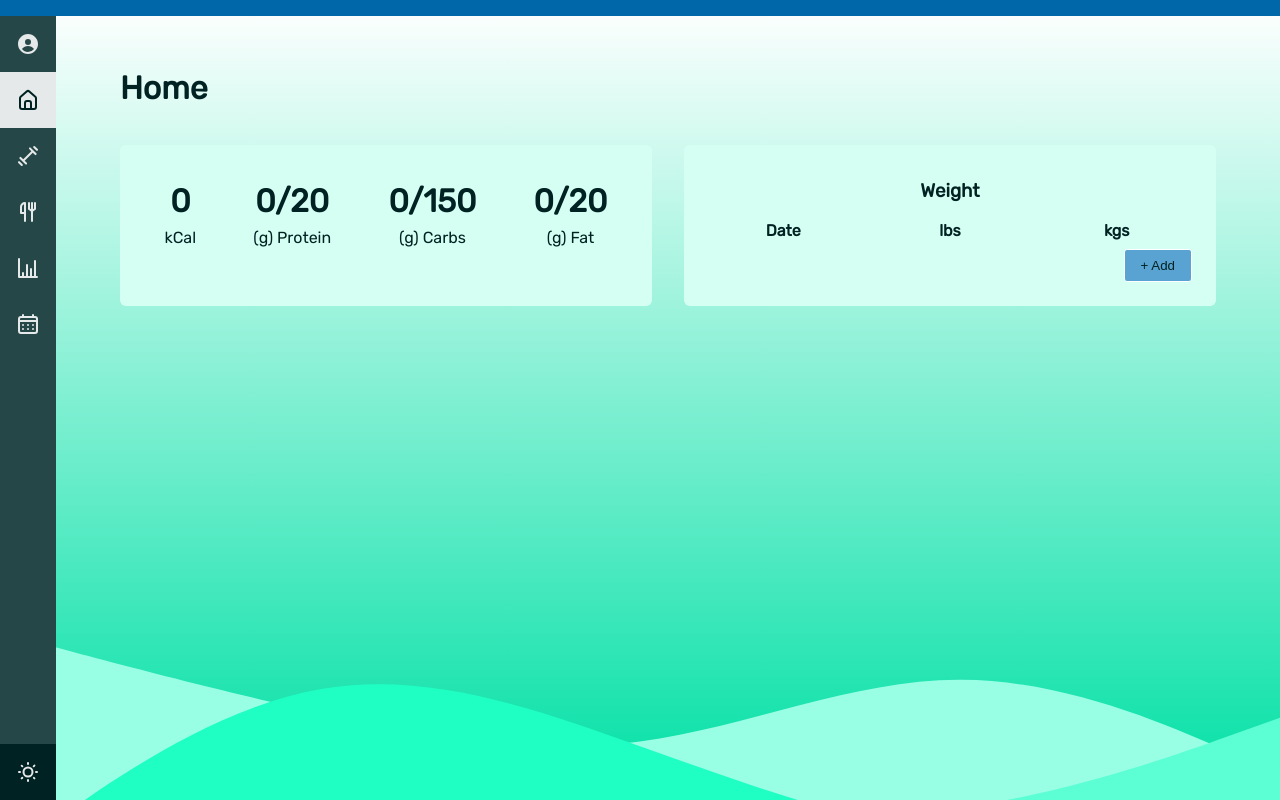
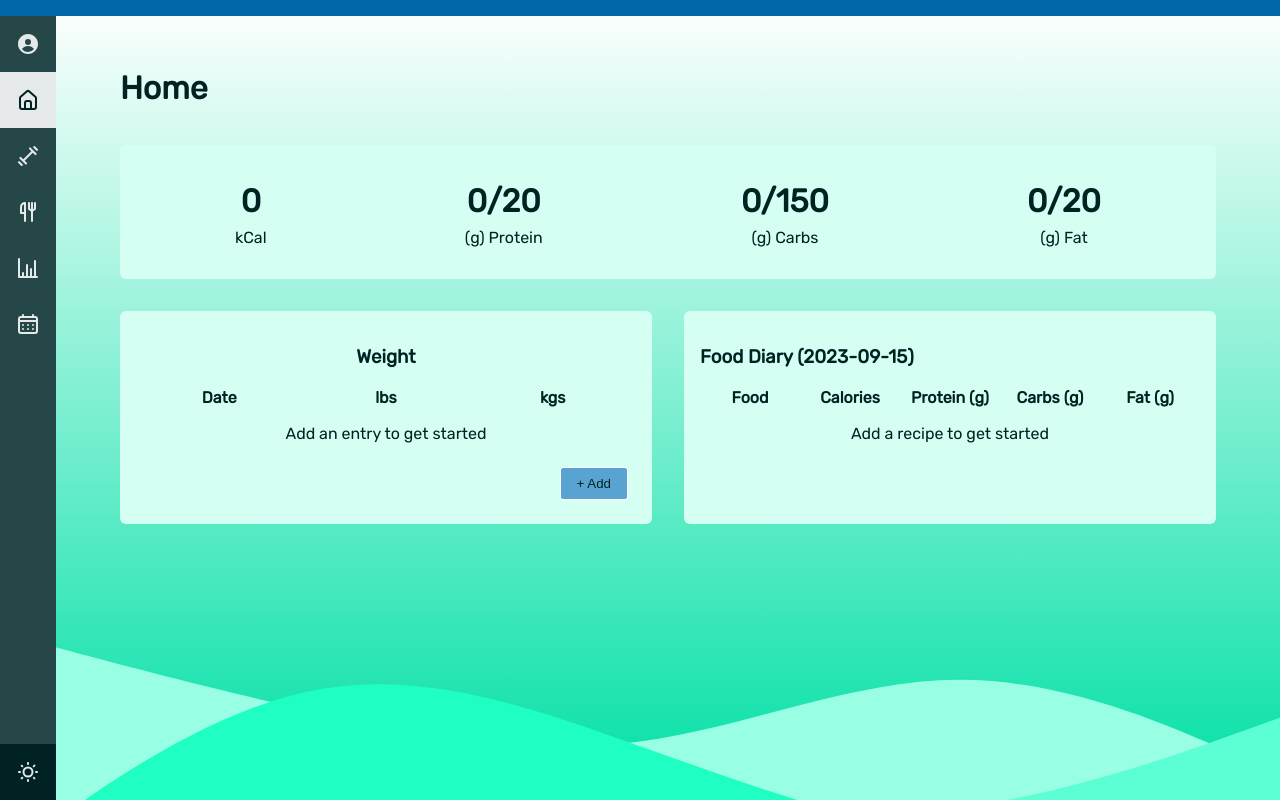
Before and after one commit to houstonmp/macrotracker-v2, a React (Vite) app: page / in a window 1280 px wide. Built offline with nearby package versions, Linux system fonts and the light colour scheme.

Commit message:
Add Food Diary to Home and add paragraph upon empty weightObj from workout section

```diff
--- a/src/components/Entry/MacroList.jsx
+++ b/src/components/Entry/MacroList.jsx
@@ -16,7 +16,7 @@ const MacroList = (props) => {
             return false;
         }
     })
-    return <Card>
+    return <Card classes={classes.display}>
         <div className={classes.macros}>
             <div><h1>{foodDiary ? foodDiary.macros.calories : 0}</h1><span>kCal</span></div>
             <div><h1>{foodDiary ? foodDiary.macros.tProtein : 0}/20 </h1><span>(g) Protein</span></div>
--- a/src/components/Entry/MacroList.module.css
+++ b/src/components/Entry/MacroList.module.css
@@ -3,6 +3,10 @@
     justify-content: space-around;
 
     text-align: center;
+}
+
+.display {
+    flex-basis: 100%;
 }
 
 .macros div {
--- a/src/components/Weight/WeightEntry.jsx
+++ b/src/components/Weight/WeightEntry.jsx
@@ -59,7 +59,9 @@ export const WorkoutForm = () => {
 
 const WeightEntry = (props) => {
     // const [date, setDate] = useState(new Date().toJSON().slice(0, 10));
-    const selectedDateObj = useSelector(state => state.weight.weightObj);
+    const weightObj = useSelector(state => state.weight.weightObj);
+    console.log('1', !weightObj);
+    console.log('2', !!weightObj);
 
     return <Card >
         <header className={classes.header}>
@@ -79,7 +81,7 @@ const WeightEntry = (props) => {
                     </th>
                 </tr>
             }>
-                {selectedDateObj && selectedDateObj.map((item, index) => {
+                {weightObj && weightObj.map((item, index) => {
                     return (<tr key={`${item.date}-${index}`} id={index}>
                         <td key={`date-${item.date}`}>
                             {item.date}
@@ -93,6 +95,7 @@ const WeightEntry = (props) => {
                     </tr>)
                 })}
             </Table>
+            {weightObj.length === 0 && <p style={{ textAlign: 'center' }}>Add an entry to get started</p>}
         </article>
         <footer className={classes.footer}>
             <Button name='workout' onClick={props.onModal}>+ Add</Button>
--- a/src/pages/Home.jsx
+++ b/src/pages/Home.jsx
@@ -3,6 +3,7 @@ import PageContent from "../components/PageContent"
 import WeightEntry from "../components/Weight/WeightEntry";
 import { useDispatch } from "react-redux";
 import { uiActions } from "../components/store/ui-slice";
+import FoodDiary from "../components/Entry/FoodDiary";
 const Home = (props) => {
 
   const dispatch = useDispatch();
@@ -21,6 +22,7 @@ const Home = (props) => {
     <MacroList></MacroList>
     <WeightEntry
       onModal={showModalHandler} ></WeightEntry>
+    <FoodDiary></FoodDiary>
   </PageContent>
 }
 
```
